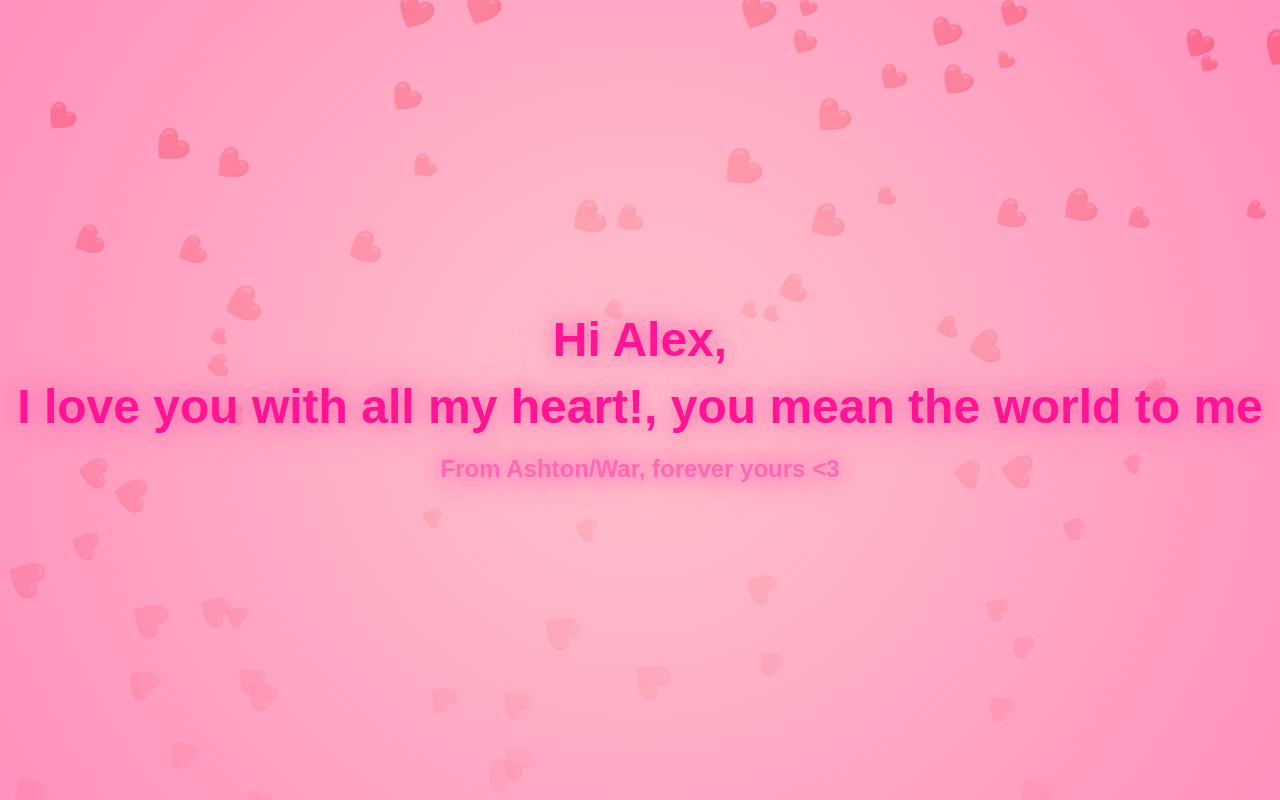
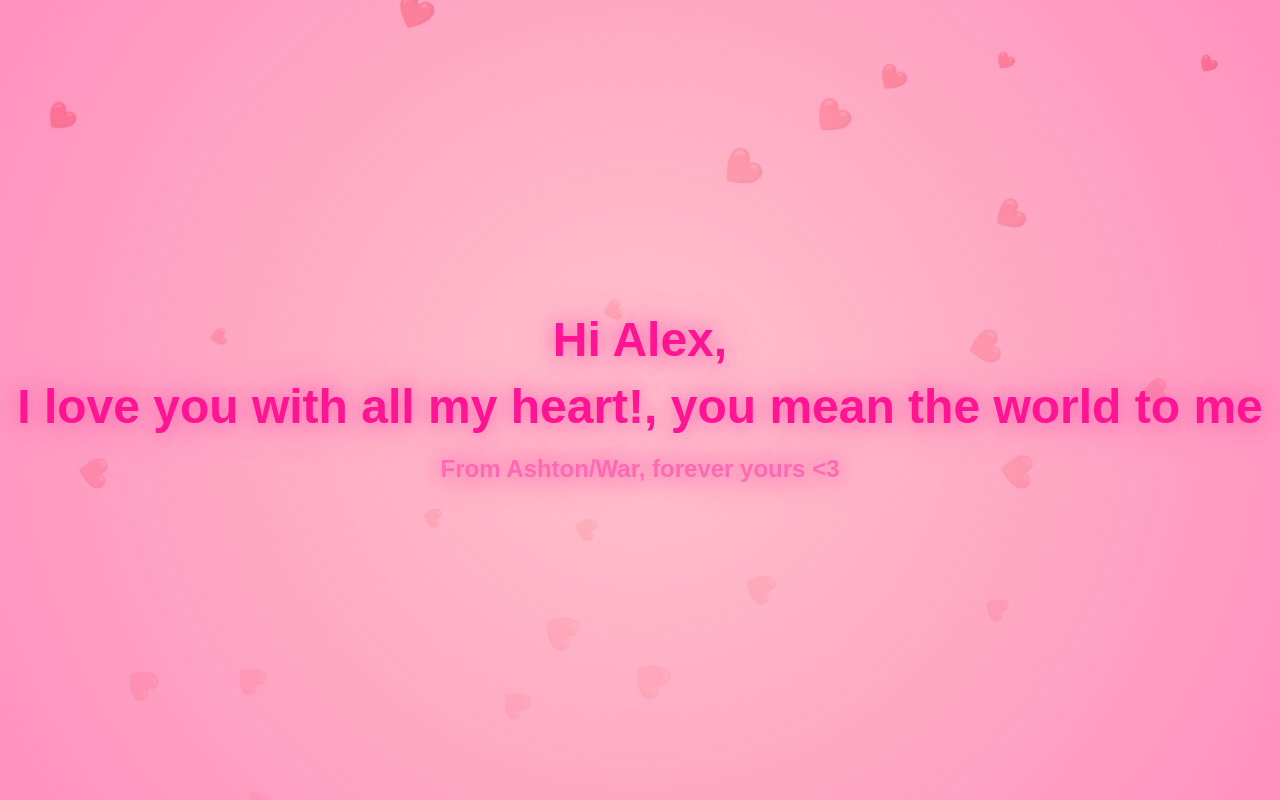
Before and after one commit to warfromlegion/warfromlegion.github.io, a plain HTML site: page index.html in a window 1280 px wide. Drawn offline with Linux system fonts and the light colour scheme.

Commit message:
fixing the fucking lag

```diff
--- a/index.html
+++ b/index.html
@@ -121,7 +121,7 @@
         <script>
             try {
                 const heartContainer = document.querySelector('.heart-container');
-                const numberOfHearts = 100;
+                const numberOfHearts = 30; // Reduced number of hearts
 
                 for (let i = 0; i < numberOfHearts; i++) {
                     const heart = document.createElement('div');
```
